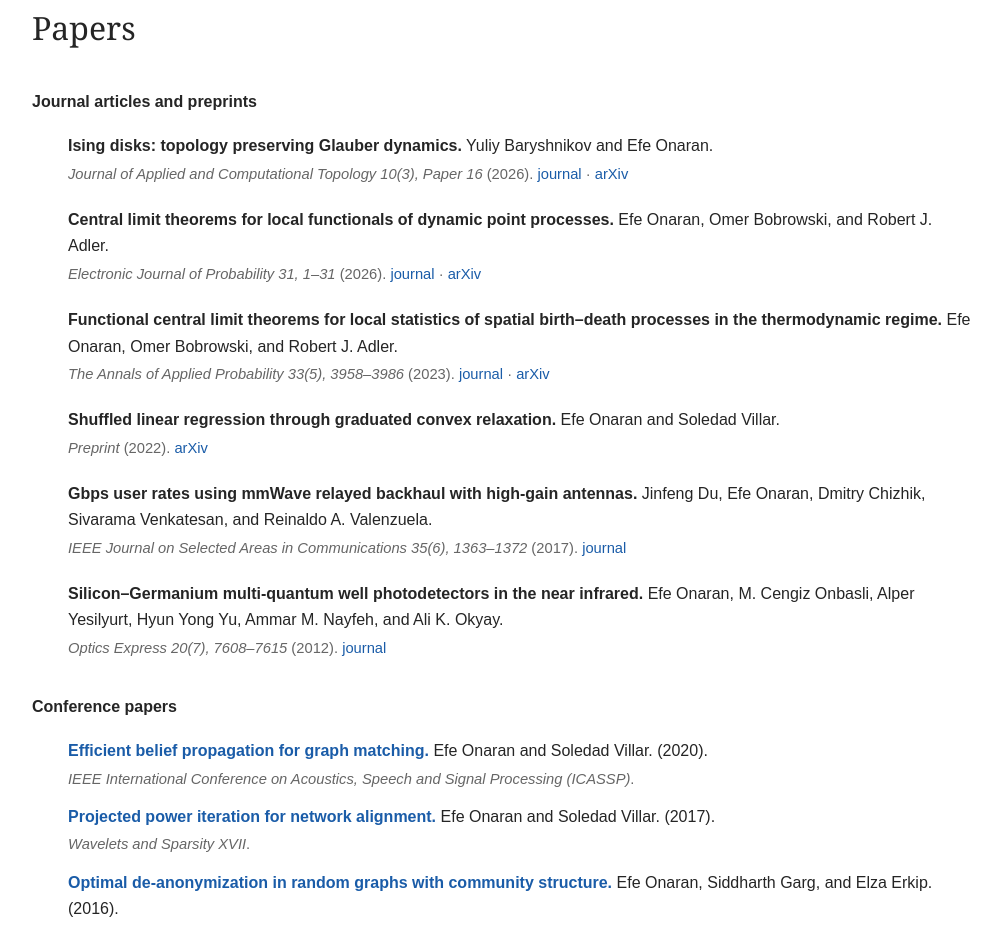
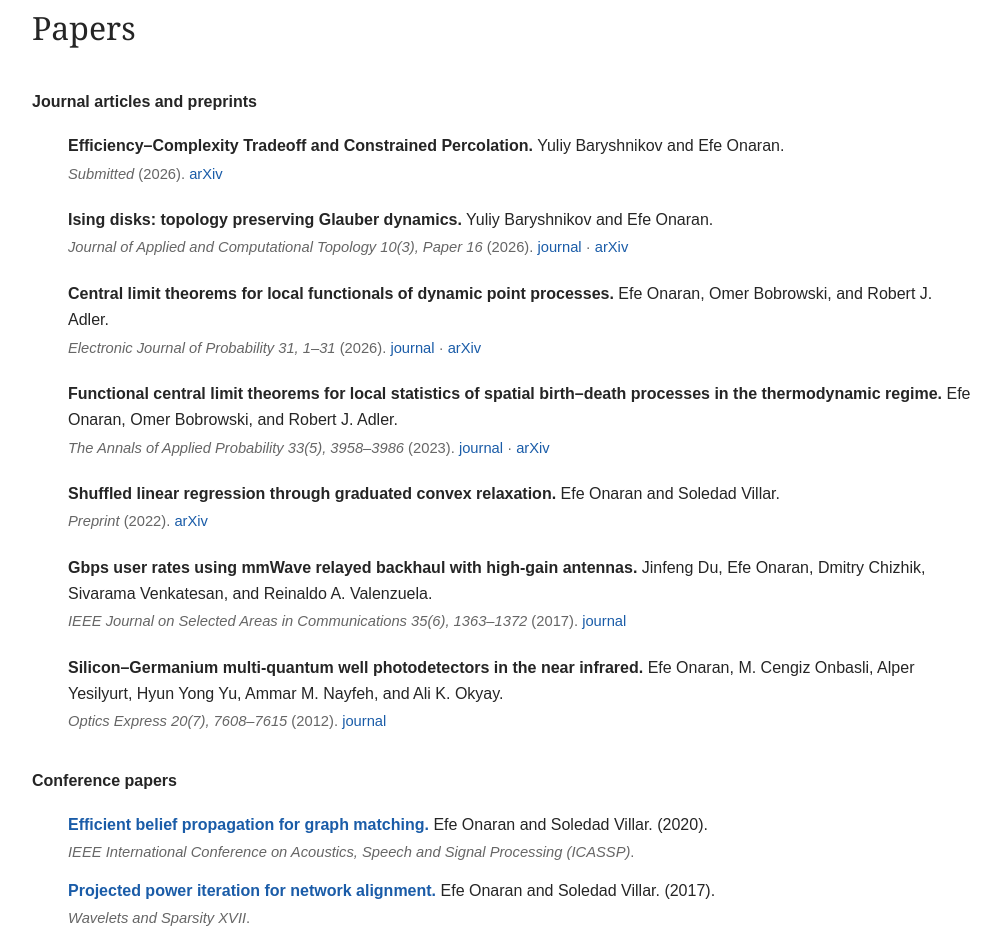
Before and after one commit to eonaran/eonaran.github.io, a Next.js app: page / in a window 1280 px wide. Shown: the part 800-1729 px from the top of the page, without its empty margins (138-1139 px from the left). Built offline with nearby package versions, Linux system fonts and the light colour scheme.

Commit message:
Publish constrained percolation preprint and public CV

```diff
--- a/app/page.tsx
+++ b/app/page.tsx
@@ -1,6 +1,13 @@
 import { SectionNavigation } from "./section-navigation";
 
 const journalPapers = [
+  {
+    year: "2026",
+    title: "Efficiency–Complexity Tradeoff and Constrained Percolation",
+    authors: "Yuliy Baryshnikov and Efe Onaran",
+    venue: "Submitted",
+    links: [["arXiv", "https://arxiv.org/pdf/2610.33864"]],
+  },
   {
     year: "2026",
     title: "Ising disks: topology preserving Glauber dynamics",
```
Also changed, not shown: 1 other file (tests, documents, lock files or other folders).
